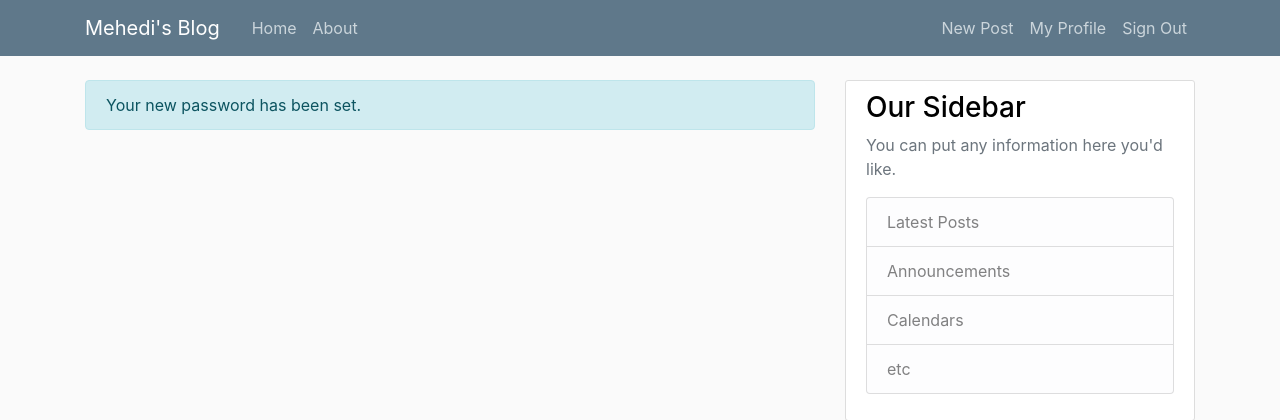
After one commit to MehediEhteshum/MehedisBlog-Django, a Django app: page /password-change/done/ in a window 1280 px wide. The commit adds this page. Shown: the top 420 px of the page. Run offline with Django 3.2, Linux system fonts and the light colour scheme; a user stored in the database is signed in.

Commit message:
password change view for signed-in user;

```diff
--- a/project/project/urls.py
+++ b/project/project/urls.py
@@ -24,8 +24,8 @@ from django.contrib.auth.views import (
     PasswordResetDoneView,
     PasswordResetConfirmView,
     PasswordResetCompleteView,
-    # PasswordChangeView,
-    # PasswordChangeDoneView
+    PasswordChangeView,
+    PasswordChangeDoneView
 )
 from blog.views import (
     # home,
@@ -50,8 +50,8 @@ urlpatterns = [
     path('<str:username>-posts/', UserPostListView.as_view(), name="userposts-list"),
     path('post-<int:pk>/', PostDetailView.as_view(), name="post-detail"),
     path('new-post/', PostCreateView.as_view(), name="post-create"),
-    path('post-<int:pk>/update', PostUpdateView.as_view(), name="post-update"),
-    path('post-<int:pk>/delete', PostDeleteView.as_view(), name="post-delete"),
+    path('post-<int:pk>/update/', PostUpdateView.as_view(), name="post-update"),
+    path('post-<int:pk>/delete/', PostDeleteView.as_view(), name="post-delete"),
     path('about/', about, name="blog-about"),
     path('signup/', signup, name="user-signup"),
     path('signin/', LoginView.as_view(template_name="users/signin.html"), name="user-signin"),
@@ -59,8 +59,9 @@ urlpatterns = [
     path('password-reset/', PasswordResetView.as_view(template_name="users/password_reset.html", form_class=ForgotPasswordForm), name="password_reset"),
     path('password-reset/done/', PasswordResetDoneView.as_view(template_name="users/password_reset_done.html"), name="password_reset_done"),
     path('password-reset/confirm/<uidb64>/<token>/', PasswordResetConfirmView.as_view(template_name="users/password_reset_confirm.html"), name="password_reset_confirm"),
-    path('password-reset/complete', PasswordResetCompleteView.as_view(template_name="users/password_reset_complete.html"), name="password_reset_complete"),
-    # path('password-change', PasswordChangeView.as_view(template_name="users/password_change.html"), name="password_change"),
+    path('password-reset/complete/', PasswordResetCompleteView.as_view(template_name="users/password_reset_complete.html"), name="password_reset_complete"),
+    path('password-change/', PasswordChangeView.as_view(template_name="users/password_change.html"), name="password_change"),
+    path('password-change/done/', PasswordChangeDoneView.as_view(template_name="users/password_change_done.html"), name="password_change_done"),
 ]
 
 if settings.DEBUG:
--- a/project/templates/users/password_change.html
+++ b/project/templates/users/password_change.html
@@ -6,11 +6,11 @@
     <form method="POST">
         {% csrf_token %}
         <fieldset class="form-group">
-            <legend class="border-bottom mb-4 pb-2">Reset Password</legend>
+            <legend class="border-bottom mb-4 pb-2">Change Password</legend>
             {{form|crispy}}
         </fieldset>
         <div class="form-group">
-            <button class="btn btn-outline-info" type="submit">Request Password Reset</button>
+            <button class="btn btn-outline-info" type="submit">Submit</button>
         </div>
     </form>
 </div>
--- /dev/null
+++ b/project/templates/users/password_change_done.html
@@ -0,0 +1,7 @@
+{% extends "base.html" %}
+
+{% block content %}
+<div class="alert alert-info">
+    Your new password has been set.
+</div>
+{% endblock content %}
--- a/project/templates/users/profile.html
+++ b/project/templates/users/profile.html
@@ -23,6 +23,6 @@
             <button class="btn btn-outline-info" type="submit">Update Profile</button>
         </div>
     </form>
-    <a class="ml-1" href="{% url 'password_reset' %}">Change Password?</a>
+    <a class="ml-1" href="{% url 'password_change' %}">Change Password?</a>
 </div>
 {% endblock content %}
```
Also changed, not shown: project/db.sqlite3.
